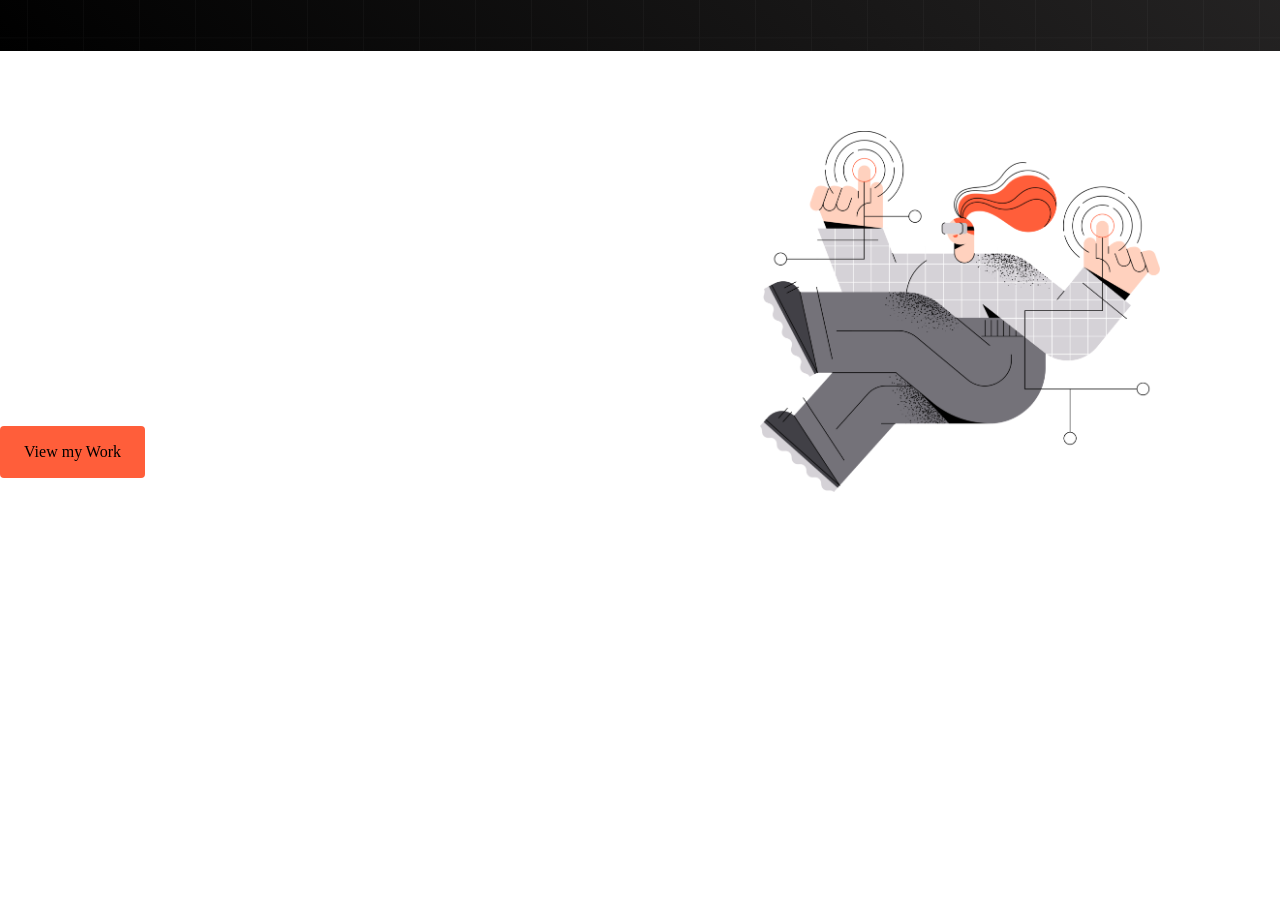
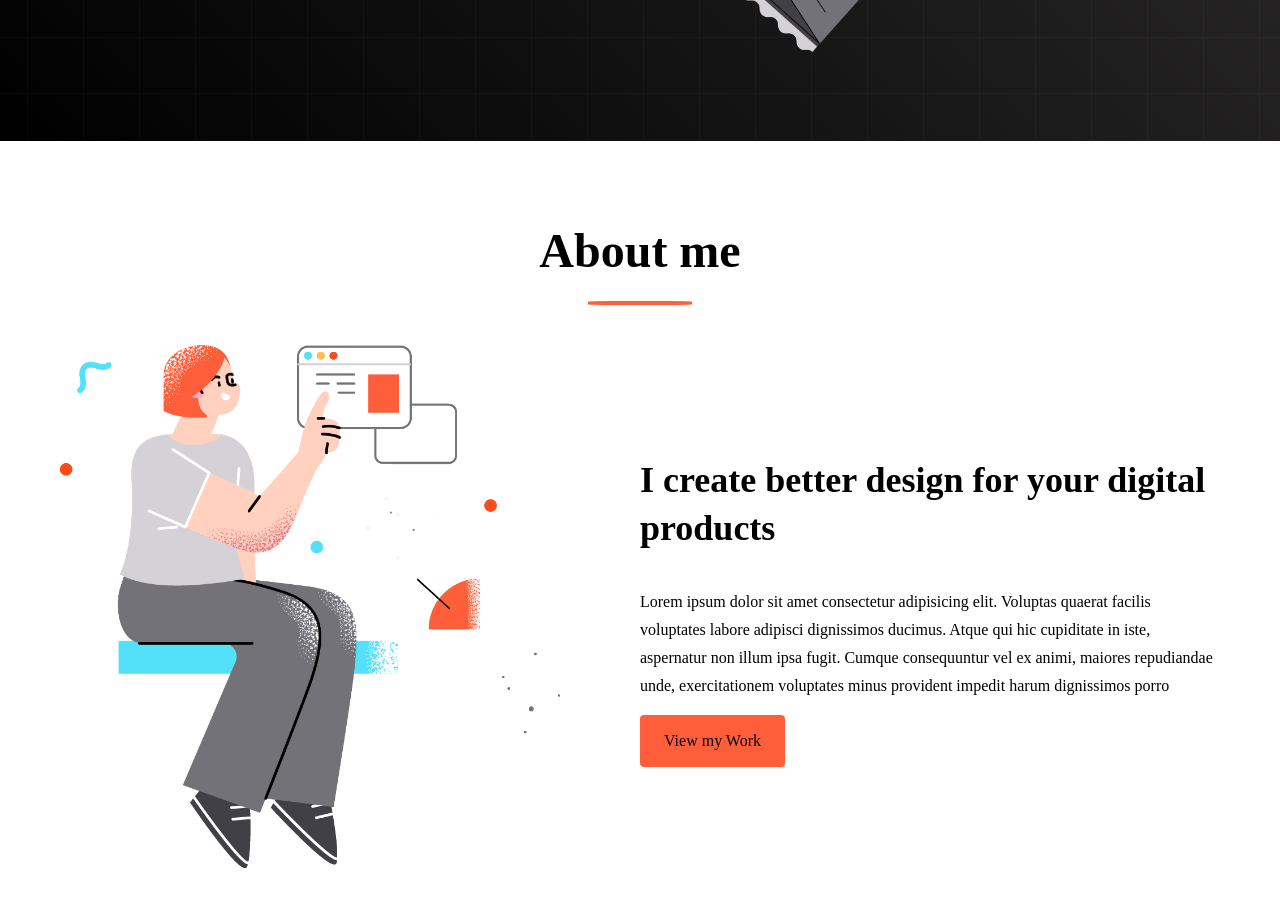
Before and after one commit to ShuvoBaroi-DesignManiaBD/portfolio-website, a plain HTML site: page index.html in a window 1280 px wide. Shown: the part 580-1486 px from the top of the page. Before the commit the page ends 1161 px from the top, so only its background shows below. Drawn offline with Linux system fonts and the light colour scheme.

Commit message:
About Section Created

```diff
--- a/index.html
+++ b/index.html
@@ -39,14 +39,16 @@
       </div>
     </section>
     <section class="about-section">
-      <div class="hero-wrap">
+      <h2>About me</h2>
+      <hr class="divider">
+      <div class="about-wrap">
         <div class="left-col">
           <h2>I create better design for your digital products</h2>
           <p>Lorem ipsum dolor sit amet consectetur adipisicing elit. Voluptas quaerat facilis voluptates labore adipisci dignissimos ducimus. Atque qui hic cupiditate in iste, aspernatur non illum ipsa fugit. Cumque consequuntur vel ex animi, maiores repudiandae unde, exercitationem voluptates minus provident impedit harum dignissimos porro </p>
           <button>View my Work</button>
         </div>
         <div class="right-col">
-          <img src="/images/banner.png" alt="Banner Image" class="hero-img">
+          <img src="/images/section.png" alt="Banner Image" class="about-img">
         </div>
       </div>
     </section>
--- a/style.css
+++ b/style.css
@@ -10,6 +10,12 @@ h2{
     font-size: 48px;
     font-weight: 700;
     line-height:125%;
+}
+hr{
+    border: 2px solid #ff5e3a;
+    width: 100px;
+    border-radius: 20%;
+    margin-bottom: 40px;
 }
 body{
     display: flex;
@@ -100,9 +106,56 @@ header{
     color: white;
 }
 
-.hero-wrap > .left-col p{
+.hero-wrap > .right-col > img{
+    width: 500px;
+}
 
+/* About me section styles */
+.about-section{
+    display: flex;
+    flex-direction: column;
+    justify-content: center;
+    align-items: center;
+    flex-wrap: wrap;
+    padding: 80px 0;
 }
-.hero-wrap > .right-col > img{
-    width: 400px;
+.about-section h2{
+    width: 100%;
+    text-align: center;
+    margin-bottom: 20px;
 }
+
+.about-wrap{
+    display: flex;
+    flex-wrap: wrap;
+    flex-direction: row-reverse;
+    justify-content: space-between;
+    align-items: center;
+    width: 1160px;
+}
+
+.about-wrap > .left-col{
+    width: 50%;
+    text-align: left;
+    display: flex;
+    flex-direction: row;
+    flex-wrap: wrap;
+    gap: 15px;
+}
+.about-wrap > .left-col h2{
+    font-size: 36px;
+    line-height: 135%;
+    text-align: left;
+}
+.about-wrap > .right-col{
+    width: 50%;
+}
+/* .about-section > .about-wrap > .right-col > h2{
+    text-align: left;
+}
+.about-wrap > .right-col p{
+    text-align: left;
+} */
+.about-img {
+    width:500px
+}
```
